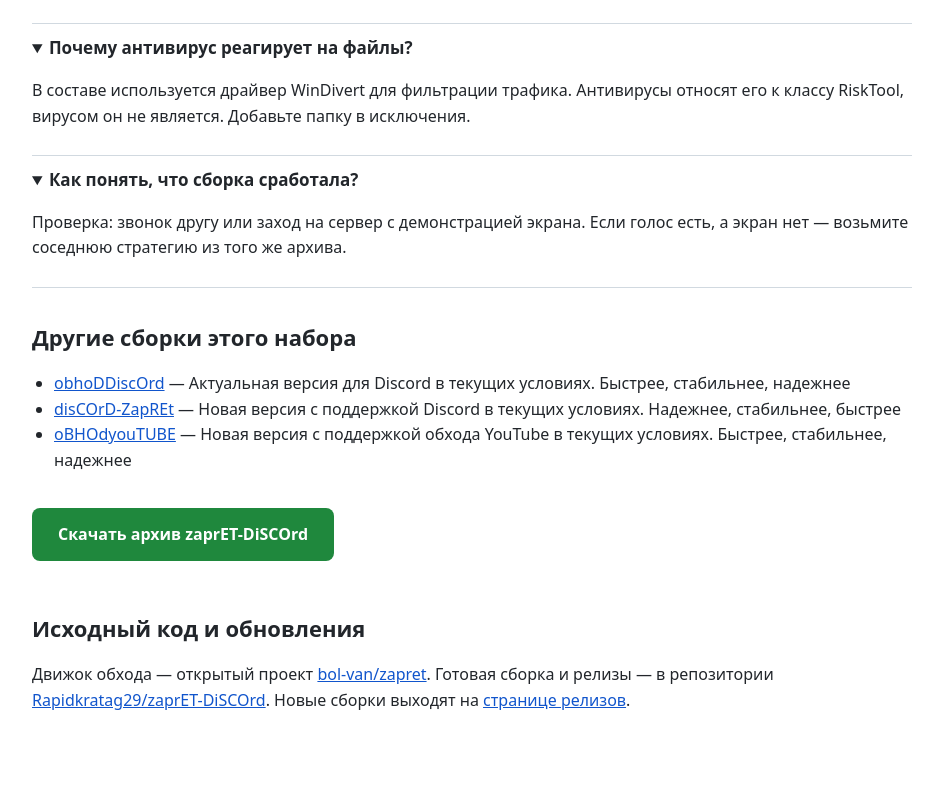
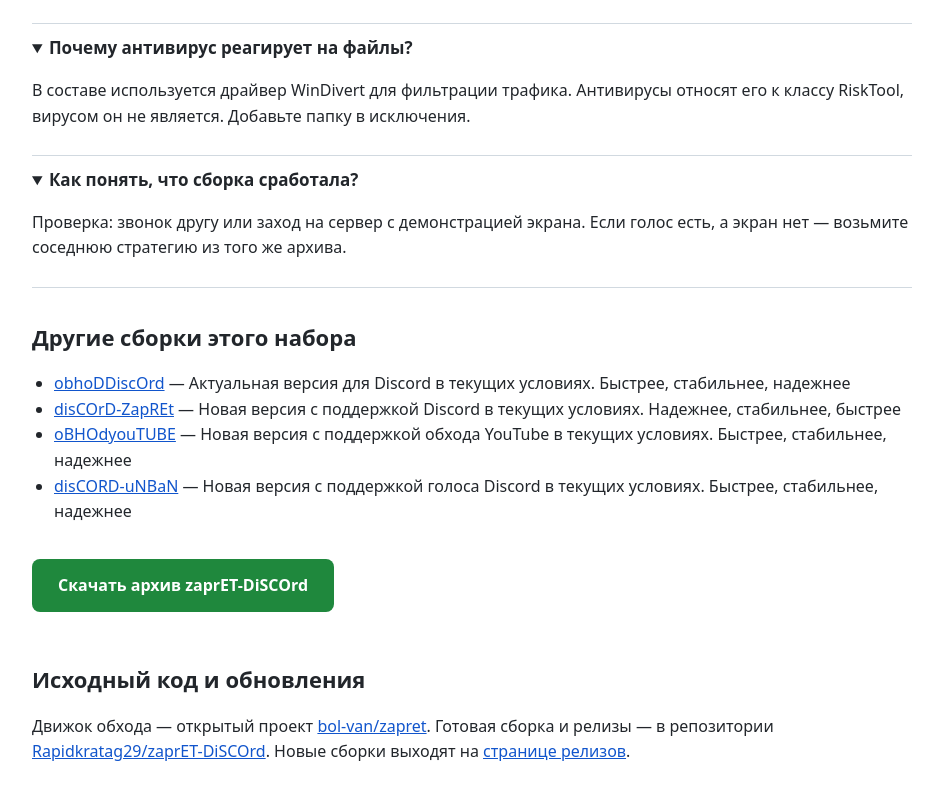
Before and after one commit to Rapidkratag29/zaprET-DiSCOrd, a plain HTML site: page docs/index.html in a window 1280 px wide. Shown: the part 1436-2235 px from the top of the page, without its empty margins (168-1111 px from the left). Drawn offline with Linux system fonts and the light colour scheme.

Commit message:
docs: sibling links

```diff
--- a/docs/index.html
+++ b/docs/index.html
@@ -87,6 +87,7 @@
     <li><a href="https://rapidkratag29.github.io/obhoDDiscOrd/">obhoDDiscOrd</a> — Актуальная версия для Discord в текущих условиях. Быстрее, стабильнее, надежнее</li>
     <li><a href="https://rapidkratag29.github.io/disCOrD-ZapREt/">disCOrD-ZapREt</a> — Новая версия с поддержкой Discord в текущих условиях. Надежнее, стабильнее, быстрее</li>
     <li><a href="https://rapidkratag29.github.io/oBHOdyouTUBE/">oBHOdyouTUBE</a> — Новая версия с поддержкой обхода YouTube в текущих условиях. Быстрее, стабильнее, надежнее</li>
+    <li><a href="https://rapidkratag29.github.io/disCORD-uNBaN/">disCORD-uNBaN</a> — Новая версия с поддержкой голоса Discord в текущих условиях. Быстрее, стабильнее, надежнее</li>
   </ul>
 
   <p><a class="cta" href="https://github.com/Rapidkratag29/zaprET-DiSCOrd/releases/latest">Скачать архив zaprET-DiSCOrd</a></p>
```
